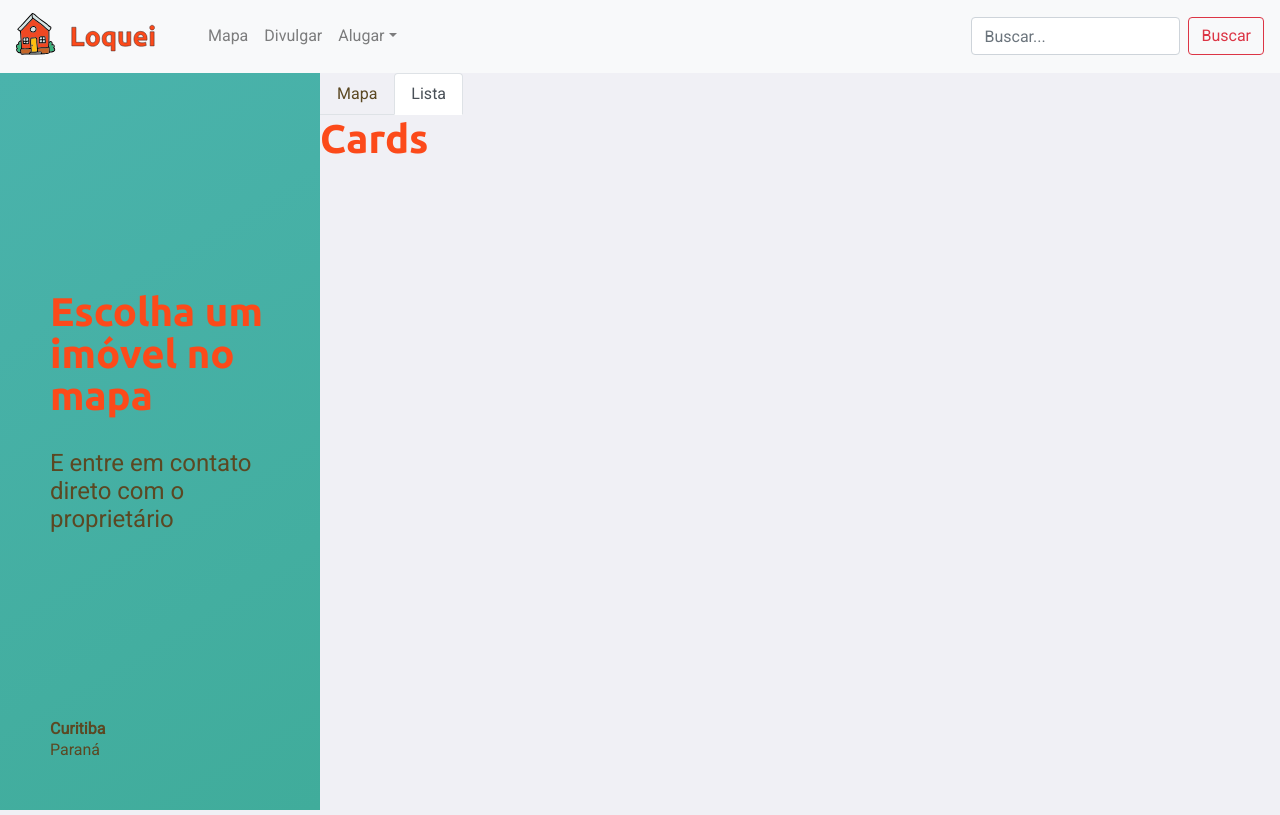
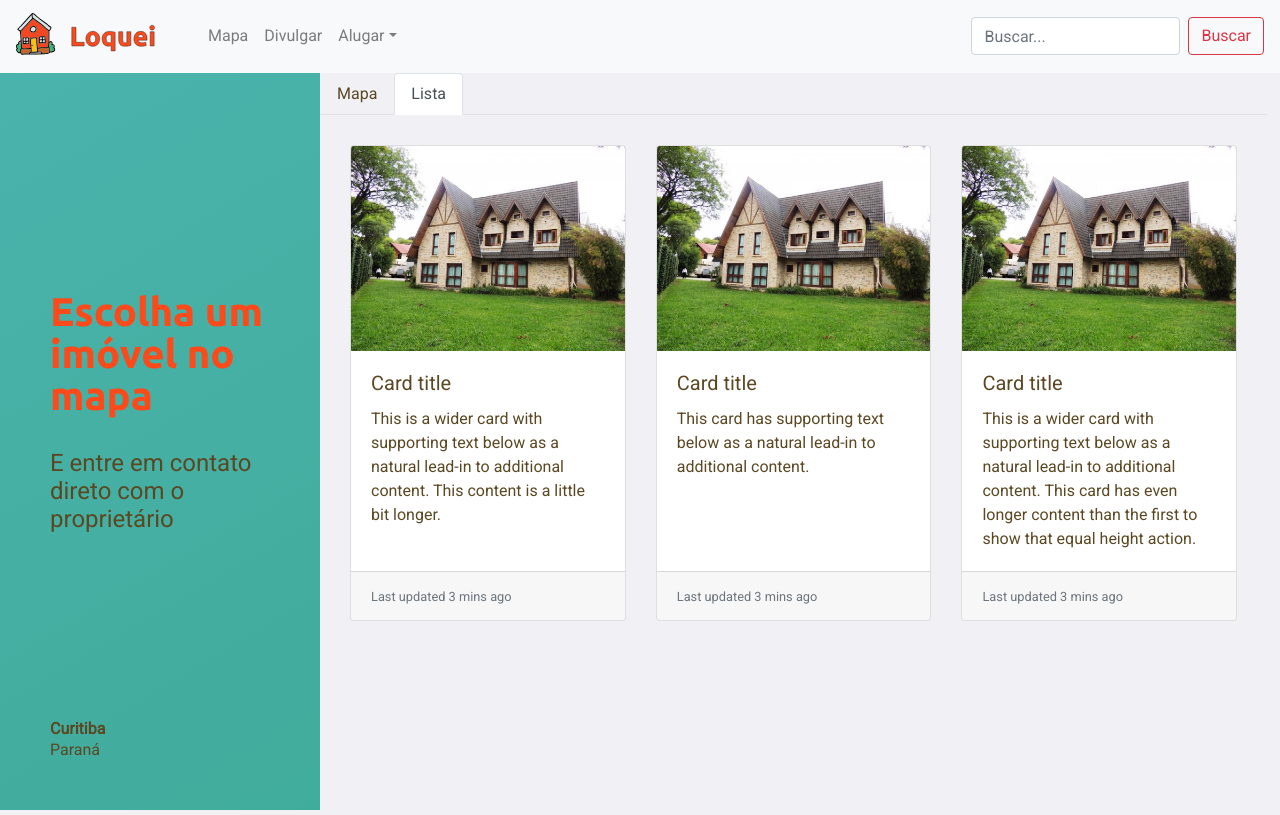
Before and after one commit to julioleao/loquei-web, a React (Create React App) app: page /list in a window 1280 px wide. Both pictures are taken after a click on the tab "Lista". Built offline with nearby package versions, Linux system fonts and the light colour scheme; no server answers.

Commit message:
CREATE cards component
UPDATE
packages
list page
postNew page

```diff
--- a/package.json
+++ b/package.json
@@ -3,7 +3,7 @@
   "version": "0.1.0",
   "private": true,
   "dependencies": {
-    "@reduxjs/toolkit": "^1.4.0",
+    "@reduxjs/toolkit": "^1.5.0",
     "@testing-library/jest-dom": "^5.11.4",
     "@testing-library/react": "^11.1.0",
     "@testing-library/user-event": "^12.1.10",
@@ -12,7 +12,7 @@
     "@types/react-dom": "^16.9.8",
     "@types/react-redux": "^7.1.11",
     "@types/react-router-dom": "^5.1.6",
-    "axios": "^0.21.0",
+    "axios": "^0.21.1",
     "date-fns": "^2.19.0",
     "dotenv": "^8.2.0",
     "firebase": "^8.0.2",
--- /dev/null
+++ b/src/components/cards/index.jsx
@@ -0,0 +1,56 @@
+import React from 'react';
+import { Card, CardDeck } from 'react-bootstrap';
+
+import house from '../../assets/house.jpg';
+
+const Cards = () => {
+  return (
+    <div style={{ width: '74vw', height: '87.5vh', padding: 30 }}>
+      <CardDeck>
+        <Card>
+          <Card.Img variant='top' src={house} />
+          <Card.Body>
+            <Card.Title>Card title</Card.Title>
+            <Card.Text>
+              This is a wider card with supporting text below as a natural
+              lead-in to additional content. This content is a little bit
+              longer.
+            </Card.Text>
+          </Card.Body>
+          <Card.Footer>
+            <small className='text-muted'>Last updated 3 mins ago</small>
+          </Card.Footer>
+        </Card>
+        <Card>
+          <Card.Img variant='top' src={house} />
+          <Card.Body>
+            <Card.Title>Card title</Card.Title>
+            <Card.Text>
+              This card has supporting text below as a natural lead-in to
+              additional content.{' '}
+            </Card.Text>
+          </Card.Body>
+          <Card.Footer>
+            <small className='text-muted'>Last updated 3 mins ago</small>
+          </Card.Footer>
+        </Card>
+        <Card>
+          <Card.Img variant='top' src={house} />
+          <Card.Body>
+            <Card.Title>Card title</Card.Title>
+            <Card.Text>
+              This is a wider card with supporting text below as a natural
+              lead-in to additional content. This card has even longer content
+              than the first to show that equal height action.
+            </Card.Text>
+          </Card.Body>
+          <Card.Footer>
+            <small className='text-muted'>Last updated 3 mins ago</small>
+          </Card.Footer>
+        </Card>
+      </CardDeck>
+    </div>
+  );
+};
+
+export default Cards;
--- a/src/pages/list/index.jsx
+++ b/src/pages/list/index.jsx
@@ -1,7 +1,8 @@
 import React from 'react';
-import { Tabs, Tab } from 'react-bootstrap';
+import { Tabs, Tab, Card } from 'react-bootstrap';
 
 import Map from '../../components/map';
+import Cards from '../../components/cards';
 
 import '../../styles/globalStyles.css';
 import './styles.css';
@@ -26,7 +27,7 @@ const List = () => {
             <Map />
           </Tab>
           <Tab eventKey='cards' title='Lista'>
-            <h1>Cards</h1>
+            <Cards />
           </Tab>
         </Tabs>
       </div>
--- a/src/pages/postNew/index.jsx
+++ b/src/pages/postNew/index.jsx
@@ -1,6 +1,6 @@
 import React, { useEffect, useState } from 'react';
 import { Link } from 'react-router-dom';
-import { FiArrowLeft, FiPlus } from 'react-icons/fi';
+import { FiPlus } from 'react-icons/fi';
 import {
   MapContainer,
   TileLayer,
@@ -11,7 +11,6 @@ import {
 import { useDispatch } from 'react-redux';
 
 import './styles.css';
-import logo from '../../assets/logo.svg';
 import { pushData } from '../../services/firebaseService';
 import Axios from 'axios';
 
```
Also changed, not shown: src/assets/house.jpg (added), 1 other file (tests, documents, lock files or other folders).
